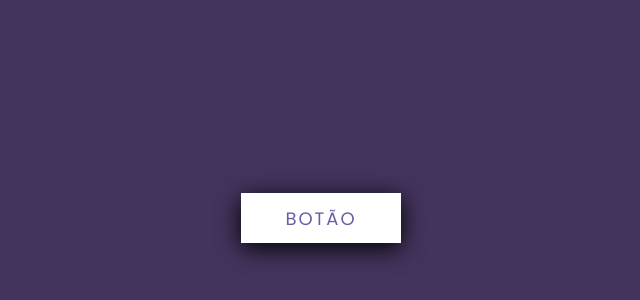
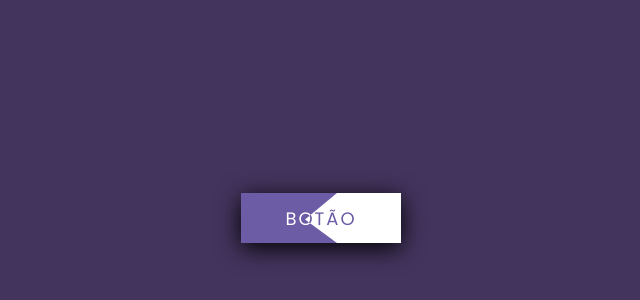
Before and after one commit to GeronimoOlanda/Lista-dos-Projetos-no-qual-Desenvolvi, a plain HTML site: page 6 - Clip-path Button Hover Effects/index.html in a window 1280 px wide. Shown: the part 182-482 px from the top of the page, without its empty margins (319-959 px from the left). Drawn offline with Linux system fonts and the light colour scheme.

Commit message:
fazendo a transição utilizando transition

```diff
--- a/6 - Clip-path Button Hover Effects/css/styles.css
+++ b/6 - Clip-path Button Hover Effects/css/styles.css
@@ -54,5 +54,15 @@ a span:nth-child(2){
     overflow: hidden;
 
     z-index: 2;
-    transition: 0.5%;
+    transition: 0.5s;
+
+    clip-path: polygon(60% 0, 100% 0%, 100% 100%, 60% 100%, 40% 53%);
 }
+
+a span:nth-child(2):hover{
+    clip-path: polygon(0 0, 100% 0%, 100% 100%, 0 100%, 0 50%);
+}
+
+a span:nth-child(1):hover ~ span:nth-child(2) {
+    clip-path: polygon(100% 0, 100% 0, 100% 100%, 100% 100%, 100% 50%);
+}
```
